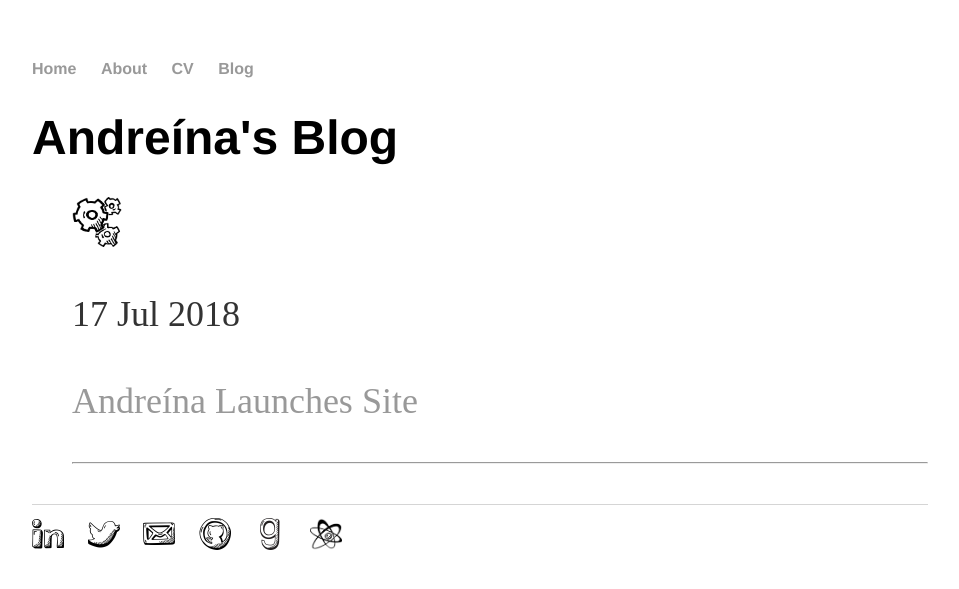
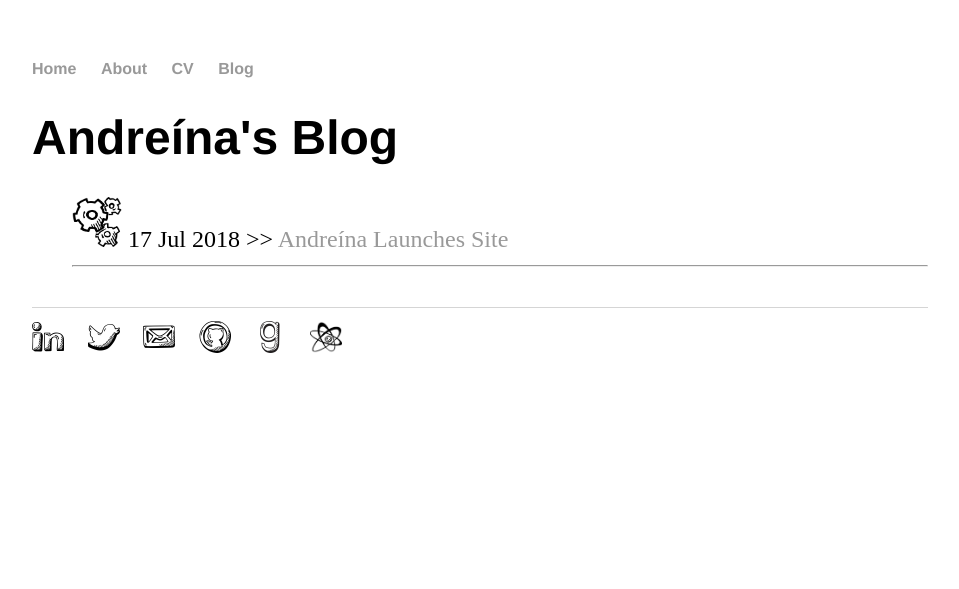
Before and after one commit to andreina-francisco/andreina-francisco.github.io, a Jekyll site: the page built from blog/index.html, in a window 1280 px wide. Shown: the top 589 px of the page, without its empty margins (160-1119 px from the left). Built offline with Jekyll 4.4.1, drawn with Linux system fonts in a browser that asks for light colours; nearby versions of some CDN libraries; a style sheet for code colours, icons or effects is not loaded.

Commit message:
Update index.html

```diff
--- a/blog/index.html
+++ b/blog/index.html
@@ -9,9 +9,7 @@
 	    <li> {% if post.feature-img %}
     		<img class="feature-image" src={{ post.feature-img }} alt="Feature Image" width="50"/>
   		{% endif %}
-		    <p>{{ post.date | date_to_string }}</p>
-
-		    <p><a href="{{ post.url }}" title="{{ post.title }}">{{ post.title }}</a></p></li>
+		    {{ post.date | date_to_string }} >> <a href="{{ post.url }}" title="{{ post.title }}">{{ post.title }}</a></li>
 		<hr>
 	  {% endfor %}
 	</ul>
```
